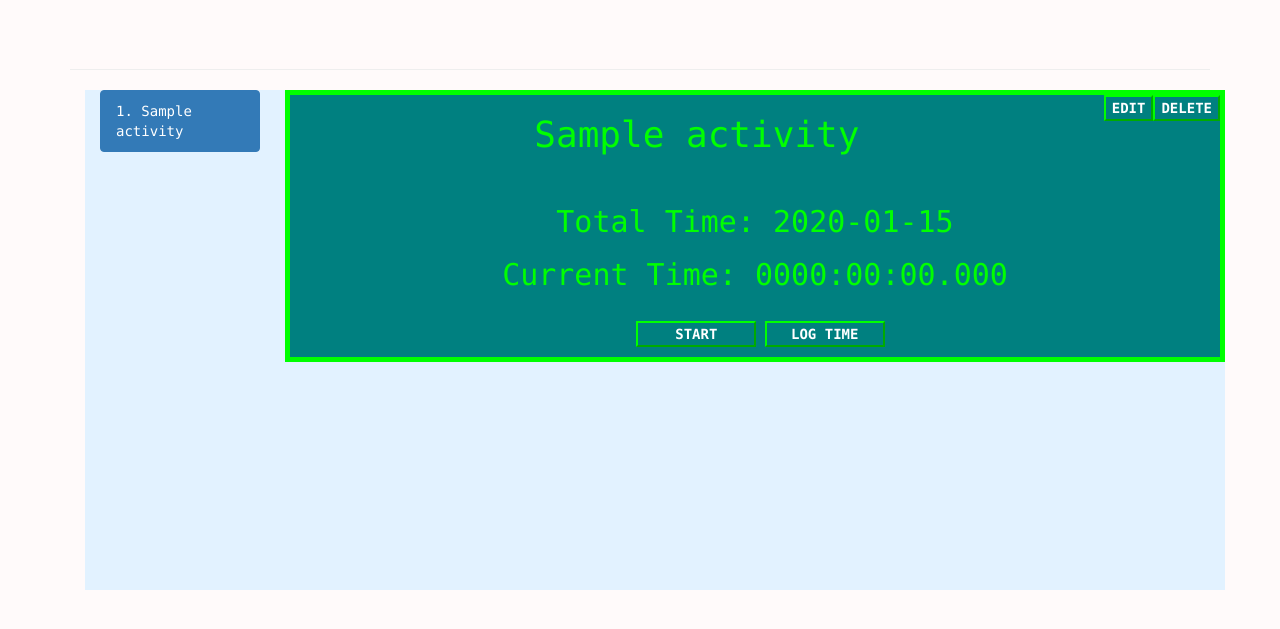
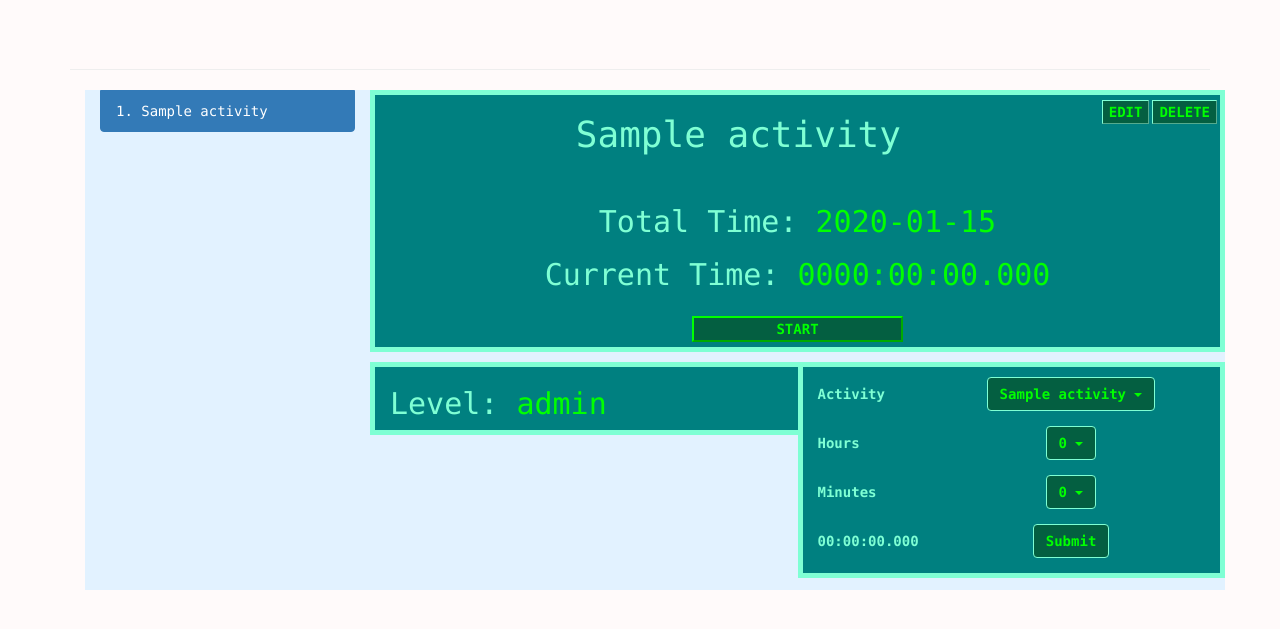
Before and after one commit to DylanOxyProjects/Time-Tracker, a Django app: template timer/templates/timer/activity_detail.html in a window 1280 px wide. Shown: the part 52-681 px from the top of the page. Run offline with Django 3.2, Linux system fonts and the light colour scheme; tables that the repository leaves empty hold one stand-in row (values such as "Sample post"); the template is opened without the code that fills it: values that come from a table or form of the project are taken from there, most other values are stand-ins (such as "Sample title", 1, 10 or a date in 2020); some libraries are stand-ins or nearby versions.

Commit message:
autoSave, deleteBTN, insert bugs

```diff
--- a/static/activity_detail_style.css
+++ b/static/activity_detail_style.css
@@ -30,12 +30,11 @@ body{
 
 
 #title{
-  color: lime ;
+  color: aquamarine ;
   background-color: teal  ;
   text-align: center;
-  margin-left: 10px;
   border-style: solid;
-  border-color: lime;
+  border-color: aquamarine;
   border-width: 5px;
 }
 
@@ -47,52 +46,43 @@ body{
   text-align: left;
 }
 
-#btns{
-  border-width: 5px;
-  border-color:teal;
-  margin-left:11px;
-  margin-top:15px;
-  margin-bottom:10px;
 
+#startBTN{
+  margin-top: 15px;
+  margin-bottom: 5px;
+  font-weight: bold;
+  background-color: rgb(4, 95, 65);
+  border-color: lime;
+  width:25%;
+  color: lime;
 
 }
 
-
-#startBTN{
-  margin-top: 15px;
-  font-weight: bold;
-  background-color: teal;
-  border-color: lime;
-  width: 120px;
-}
-#stopBTN{
-  font-weight: bold;
-  background-color: teal;
-  border-color: lime;
-  width: 120px;
-}
-
-#insertTimeBTN{
-  font-weight: bold;
-  background-color: teal;
-  border-color: lime;
-  width: 120px;
-}
 
 
 
 #delBTN{
   font-weight: bold;
   float: right;
-  background-color: teal;
-  border-color: lime;
+  background-color: rgb(4, 95, 65);
+  border-color: aquamarine;
+  border-width: 1px;
+  margin-top: 5px;
+  margin-right: 3px;
+  color: lime;
+
 }
 
 #editBTN{
   font-weight: bold;
   float: right;
-  background-color: teal;
-  border-color: lime;
+  background-color: rgb(4, 95, 65);
+  border-color: aquamarine;
+  margin-right: 3px;
+  border-width: 1px;
+  margin-top: 5px;
+  color: lime;
+
 }
 #insertBTN{
   width: 20%;
@@ -114,26 +104,107 @@ body{
   background-color: teal;
   border-color: lime;
 }
-#insertTimeDiv{
-  color: white;
-  background-color: rgb(89, 128, 245);
-  border-style: solid;
-  border-color: rgb(115, 152, 255);
-  border-style: solid;
-  float:right;
-  background-color: teal;
-  border-color: lime;
-
-}
-
-
-#highlightActivity{
-  font-weight: bold;
-}
-
 
 .scrollable-menu {
   height: auto;
   max-height: 200px;
   overflow-x: hidden;
+
 }
+
+#insertDiv{
+  text-align: center;
+  color: lime;
+  background-color: teal  ;
+  margin-top: 10px;
+  border-style: solid;
+  border-color: aquamarine;
+  border-width: 5px 5px 5px 5px;
+  width: 50%;
+
+}
+
+
+
+.activityChoice{
+  background-color: aquamarine;
+}
+.hourChoice{
+  background-color: aquamarine;
+
+}
+.minsChoice{
+  background-color: aquamarine;
+
+}
+
+#activitiesBTN{
+
+  color: lime;
+  font-weight: bold;
+  background-color: rgb(4, 95, 65);
+  border-color: aquamarine;
+  margin-left: 50px;
+}
+
+#hours{
+  color: lime;
+  font-weight: bold;
+  background-color:  rgb(4, 95, 65);
+  border-color: aquamarine;
+  margin-left: 50px;
+}
+
+#mins{
+  color: lime;
+  font-weight: bold;
+  background-color:  rgb(4, 95, 65);
+  border-color: aquamarine;
+  margin-left: 50px;
+}
+#submitTimeBTN{
+  color: lime;
+  font-weight: bold;
+  background-color:  rgb(4, 95, 65);
+  border-color: aquamarine;
+  margin-left: 50px;
+}
+
+.form-horizontal{
+  margin-top: 10px;
+}
+
+
+#levelDiv{
+  color: lime;
+  background-color: teal  ;
+  margin-top: 10px;
+  border-style: solid;
+  border-color: aquamarine;
+  border-width: 5px 0px 5px 5px;
+  width: 50%;
+}
+
+.control-label{
+  color: aquamarine;
+}
+
+#total-time{
+  color:lime;
+}
+
+#currentTime{
+  color: lime;
+}
+
+#aqua{
+  color:aquamarine;
+}
+
+#activityLVL{
+  color:lime;
+}
+
+.formBTNS{
+  margin-left: 40px;
+}
--- a/static/jQueryInsert.js
+++ b/static/jQueryInsert.js
@@ -1,13 +1,40 @@
 $(document).ready(function(){
-    $("#insertDivID").hide();
 
-    $("#insertTimeBTN").click(function(){
-        $("#insertDivID").toggle();
-        $("#stopBTN").click();
-    });
+    var hourAppendTxt = "00";
+    var minAppendTxt = "00";
+    $("#firstActivityItem").hide();
+
+
+    function saveTime(){
+        var activityID = $("#activityID").text();
+
+        var currentTime = $("#total-time").text();
+        currentTimeList = currentTime.split(":");
+        currentTimeHours = parseInt(currentTimeList[0]);
+
+        var currentLevel = $("#activityLVL").text();
+        var newLvl = levelWatch(currentLevel, currentTimeHours);
+        $("#activityLVL").text(newLvl);
+
+
+
+
+        $.ajax({
+            url:'/timer/activities/autoSave/',
+            type: 'POST',
+            data:JSON.stringify({
+                activityID: activityID,
+                currentTime: currentTime,
+                newLvl: newLvl
+            })
+        });
+    }
+
+
 
     $("#delBTN").click(function(){
         var activityID = $("#activityID").text();
+        jQuery('#firstActivityItem')[0].click();
 
         $.ajax({
             url:'/timer/activities/deleteActivity/',
@@ -17,7 +44,8 @@ $(document).ready(function(){
             })
         });
 
-        $(activityID).text("hi");
+
+
 
 
     });
@@ -37,16 +65,32 @@ $(document).ready(function(){
         }
     });
 
+
+
     $(".hourChoice").click(function(){
         $("#hourTXT").text(this.text);
+        hourAppendTxt = this.text;
+        if (parseInt(hourAppendTxt) < 10){
+            hourAppendTxt = "0" + hourAppendTxt;
+        }
+        $("#submitTxt").text(hourAppendTxt + ":" + minAppendTxt + ":00.000");
+
     });
 
     $(".minsChoice").click(function(){
         $("#minTXT").text(this.text);
+        minAppendTxt = this.text;
+        if (parseInt(minAppendTxt) < 10){
+            minAppendTxt = "0" + minAppendTxt;
+        }
+        $("#submitTxt").text(hourAppendTxt + ":" + minAppendTxt + ":00.000");
 
     });
 
+    $("#submitTxt").text(hourAppendTxt + ":" + minAppendTxt + ":00.000");
+
     $("#submitTimeBTN").click(function(){
+        $("#stopBTN").click();
         var activityID = $("#activityID").text();
         var hours = $("#hourTXT").text();
         var minutes = $("#minTXT").text();
@@ -60,15 +104,13 @@ $(document).ready(function(){
                 minutes: minutes
             })
         });
+    });
 
-        //var totalTime = $("#total-time").text();
-       //var totalTimeSplit = totalTime.split(":");
+
+    window.setInterval(function(){saveTime()}, 5000);
 
 
 
 
 
-    });
-
-
 });
--- a/static/main.js
+++ b/static/main.js
@@ -1,6 +1,5 @@
 var timer = document.getElementById("total-time");
 var timerHoursStr = document.getElementById("activityHoursStr").textContent;
-var activityHoursInt = document.getElementById("activityHoursInt").textContent;
 var currentTime = document.getElementById("currentTime");
 var startBTN = document.getElementById("startBTN");
 var stopBTN = document.getElementById("stopBTN");
@@ -14,8 +13,8 @@ var showTitleInput = true;
 
 
 
-var totalTimeKeeper = new Stopwatch(timer, timerHoursStr, activityHoursInt);
-var currentTimeKeeper = new Stopwatch(currentTime, "0", 0);
+var totalTimeKeeper = new Stopwatch(timer, timerHoursStr);
+var currentTimeKeeper = new Stopwatch(currentTime, "0");
 
 
 startBTN.addEventListener("click", function(){
--- a/static/stopwatch.js
+++ b/static/stopwatch.js
@@ -1,4 +1,4 @@
-function Stopwatch(stopwatchText, activityHoursStr, activityHoursInt){
+function Stopwatch(stopwatchText, activityHoursStr){
 
     var startTimer = true;
     var time;
@@ -119,3 +119,25 @@ function Stopwatch(stopwatchText, activityHoursStr, activityHoursInt){
     };
 
 }
+
+
+function levelWatch(currentLevel, currentHours){
+
+    // if at level 1, the algorithm shall create a var nextLevelHours = currentLevel * 3 + currentLevel
+    // so if currentLevel is 1 ... 1 * 3 + 1 = 4, so currentHours would have to be 4 to reach level 2.
+
+
+    currentLevel = parseInt(currentLevel);
+    var nextLevelHours = (currentLevel * 3) + currentLevel;
+
+    if (currentHours < nextLevelHours){
+        return currentLevel;
+    }
+    else{
+        while(currentHours >= nextLevelHours){
+            currentLevel++;
+            nextLevelHours = (currentLevel * 3) + currentLevel;
+        }
+    }
+    return currentLevel;
+}
--- a/timer/models.py
+++ b/timer/models.py
@@ -5,6 +5,7 @@ class Activity(models.Model):
     activity_title = models.CharField(max_length=50)
     #activity_time = models.TimeField(auto_now_add=False)
     activity_time = models.CharField(max_length=50, default="0000:00:00.000")
+    activity_level = models.IntegerField(default=1)
     owner = models.ForeignKey(User, on_delete=models.CASCADE)
 
     def __str__(self):
--- a/timer/templates/timer/activity_detail.html
+++ b/timer/templates/timer/activity_detail.html
@@ -26,16 +26,14 @@
 <div class="container">
     <p hidden id="deleteBtnDiv">{{ activity.id }}</p>
     <p hidden id="activityHoursStr">{{ activityHoursStr }}</p>
-    <p hidden id="activityHoursInt">{{ activityHoursInt }}</p>
-    <div ID="scrollBar" class="col-sm-2 sidenav">
+    <a id="firstActivityItem" href="{% url 'timer:activity_detail' firstActivity.id  %}"></a>
+    <div ID="scrollBar" class="col-sm-3 sidenav">
         <div >
         <div id="innerScrollBar" class="nav nav-pills nav-stacked">
             {% for activityTitle in activities %}
                 <p hidden id="activityID">{{ activity.id }}</p>
                 {% if activityTitle.activity_title == activity.activity_title %}
-                    <div id="removeVar">
-                        <a id="{{ activityTitle.id }}" class="list-group-item active" href="{% url 'timer:activity_detail' activityTitle.id %}">{{ forloop.counter }}. <span id="{{ activityTitle.id }}">{{ activityTitle.activity_title }}</span></a>
-                    </div>
+                    <a id="{{ activityTitle.id }}" class="list-group-item active" href="{% url 'timer:activity_detail' activityTitle.id %}">{{ forloop.counter }}. <span id="{{ activityTitle.id }}">{{ activityTitle.activity_title }}</span></a>
                 {% else %}
                     <a id="{{ activityTitle.id }}" class="list-group-item" href="{% url 'timer:activity_detail' activityTitle.id %}"><span class="textColor">{{ forloop.counter }}. </span><span id="{{ activityTitle.id }}" class="textColor">{{ activityTitle.activity_title }}</span></a>
                 {% endif %}
@@ -43,9 +41,7 @@
         </div>
         </div>
     </div>
-    <div id="mainDiv" class="col-sm-10">
-
-
+    <div id="mainDiv" class="col-sm-9">
 
         <div class="row">
               <div id="title">
@@ -57,20 +53,20 @@
                 <div id="btns">
                     <button type="button" class="btn-success" id="startBTN">START </button>
                     <button hidden type="button" class="btn-success" id="stopBTN">STOP </button>
-                    <button type="button" class="btn-success" id="insertTimeBTN">LOG TIME</button>
                 </div>
               </div>
         </div>
-
         <div class="row">
-            <div class="col-sm-10">
-                <div id="insertDivID" class="insertDiv">
+                <div class="col-sm-4" id="levelDiv">
+                    <h2 id="aqua">Level: <span id="activityLVL">{{ activityLevel }}</span></h2>
+                </div>
+            <div class="col-sm-5" id="insertDiv">
+                <div  id="insertDivID">
                         <form class="form-horizontal">
                             <div class="form-group">
                               <label class="control-label col-sm-2" for="activitiesBTN">Activity</label>
-                              <div class="col-sm-10">
                                   <div class="dropdown">
-                                        <button class="btn btn-default dropdown-toggle" type="button" id="activitiesBTN" data-toggle="dropdown"><span id="activitiesTXT">Select 1</span>
+                                        <button class="btn btn-success dropdown-toggle" type="button" id="activitiesBTN" data-toggle="dropdown"><span id="activitiesTXT">Select 1</span>
                                         <span class="caret"></span></button>
                                         <ul class="dropdown-menu scrollable-menu" role="menu" aria-labelledby="menu1">
                                             {% for activityItem in activities %}
@@ -82,13 +78,11 @@
                                             {% endfor %}
                                         </ul>
                                     </div>
-                              </div>
                             </div>
                             <div class="form-group">
                               <label class="control-label col-sm-2" for="hours">Hours</label>
-                              <div class="col-sm-10">
                                   <div class="dropdown">
-                                        <button class="btn btn-default dropdown-toggle" type="button" id="hours" data-toggle="dropdown"><span id="hourTXT">0</span>
+                                        <button class="btn btn-success dropdown-toggle" type="button" id="hours" data-toggle="dropdown"><span id="hourTXT">0</span>
                                         <span class="caret"></span></button>
                                         <ul  class="dropdown-menu scrollable-menu" role="menu" aria-labelledby="menu1">
                                             {% for nmbr in hourList %}
@@ -96,13 +90,11 @@
                                             {% endfor %}
                                         </ul>
                                   </div>
-                              </div>
                             </div>
                             <div class="form-group">
                               <label class="control-label col-sm-2" for="mins">Minutes</label>
-                              <div class="col-sm-10">
                                   <div class="dropdown">
-                                        <button class="btn btn-default dropdown-toggle" type="button" id="mins" data-toggle="dropdown"><span id="minTXT">0</span>
+                                        <button class="btn btn-success dropdown-toggle" type="button" id="mins" data-toggle="dropdown"><span id="minTXT">0</span>
                                         <span class="caret"></span></button>
                                         <ul  class="dropdown-menu scrollable-menu" role="menu" aria-labelledby="menu1">
                                             {% for nmbr in minList %}
@@ -110,16 +102,15 @@
                                             {% endfor %}
                                         </ul>
                                   </div>
-                              </div>
                             </div>
                             <div class="form-group">
-                              <div class="col-sm-offset-2 col-sm-10">
-                                <button id="submitTimeBTN" class="btn btn-default">Submit</button>
-                              </div>
+                                <label class="control-label col-sm-2" for="submitTimeBTN" id="submitTxt"></label>
+                                    <button id="submitTimeBTN" class="btn btn-success">Submit</button>
                             </div>
                           </form>
                 </div>
             </div>
+
         </div>
     </div>
   </div>
--- a/timer/urls.py
+++ b/timer/urls.py
@@ -13,5 +13,7 @@ urlpatterns = [
     path('activities/editActivityTitle/', views.editActivityTitle, name="editActivityTitle"),
     path('activities/insertTime/', views.insertTime, name="insertTime"),
     path('activities/activity/<int:activity_id>/', views.activity_detail, name='activity_detail'),
+    path('activities/autoSave/', views.autoSave, name='autoSave'),
+
 
 ]
```
Also changed, not shown: timer/views.py (+23 -19 lines), timer/migrations/0008_auto_20180816_2109.py (added).
